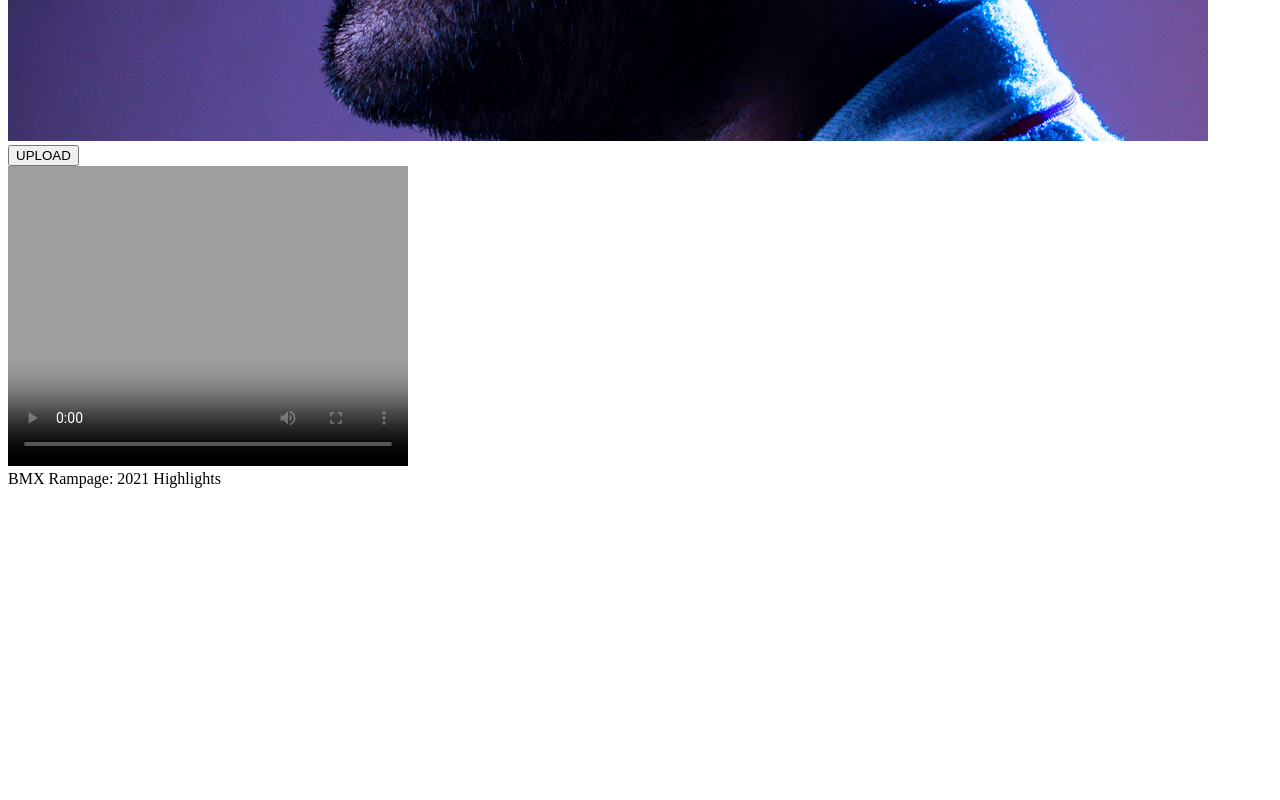
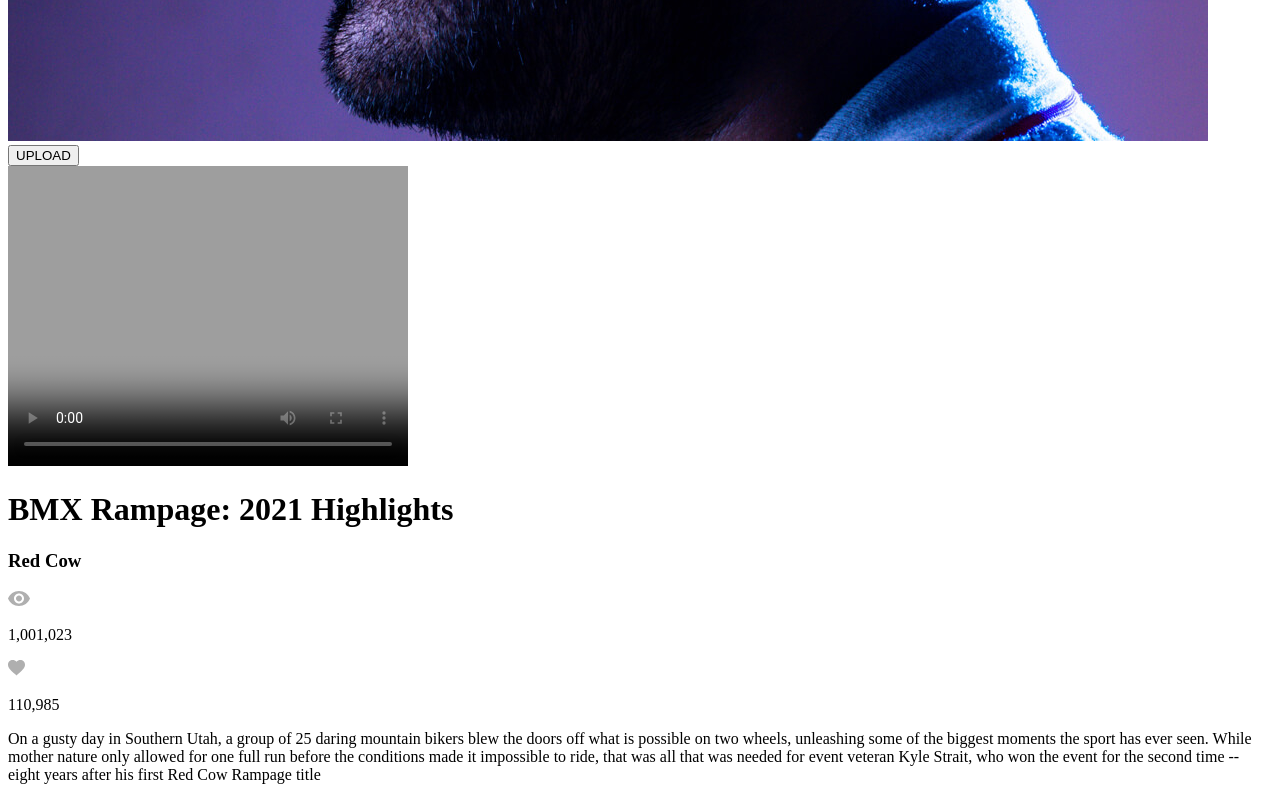
Before and after one commit to Glennergy/glenn-montera-brainflix, a React (Create React App) app: page / in a window 1280 px wide. Shown: the part 713-1513 px from the top of the page. Before the commit the page ends 1209 px from the top, so only its background shows below. Built offline with nearby package versions, Linux system fonts and the light colour scheme.

Commit message:
add description component

```diff
--- a/src/components/Component/Description.js
+++ b/src/components/Component/Description.js
@@ -0,0 +1,29 @@
+import { useState } from "react";
+import likeIcon from "../../assets/icons/likes.svg";
+import viewsIcon from "../../assets/icons/views.svg";
+
+function Description(props) {
+  return (
+    <div className="description">
+      <h1 className="description__title">{props.video.title}</h1>
+      <div className="description__details">
+        <div className="description__summary--left">
+          <h3 className="description__channel"> {props.video.channel}</h3>
+        </div>
+        <div className="description__summary--right">
+          <div className="description__metrics">
+            <img className="description__icons" src={viewsIcon}></img>
+            <p className="description_count">{props.video.views}</p>
+          </div>
+          <div className="description__metrics"></div>
+          <img className="description__icons" src={likeIcon}></img>
+          <p className="description_count">{props.video.likes}</p>
+        </div>
+      </div>
+      <div className="description__summary"></div>
+      <p>{props.video.description}</p>
+    </div>
+  );
+}
+
+export default Description;
--- a/src/components/Component/Main.js
+++ b/src/components/Component/Main.js
@@ -38,9 +38,8 @@ function Main() {
       <Video video={currentVideo} />
       <div className="main__container">
         <div className="main__divider">
-          {/* <Description /> */}
+          {<Description video={currentVideo} />}
           {/* <Comments /> */}
-          <div>{currentVideo.title}</div>
         </div>
         {/* <NextVideos current=currentVideo/> */}
       </div>
--- a/src/components/Component/Video.js
+++ b/src/components/Component/Video.js
@@ -2,8 +2,6 @@ import { useState } from "react";
 import details from "../../data/video-details.json";
 
 function Video(props) {
-  console.log(props.video.image);
-
   return (
     <div className="video">
       <video
```
